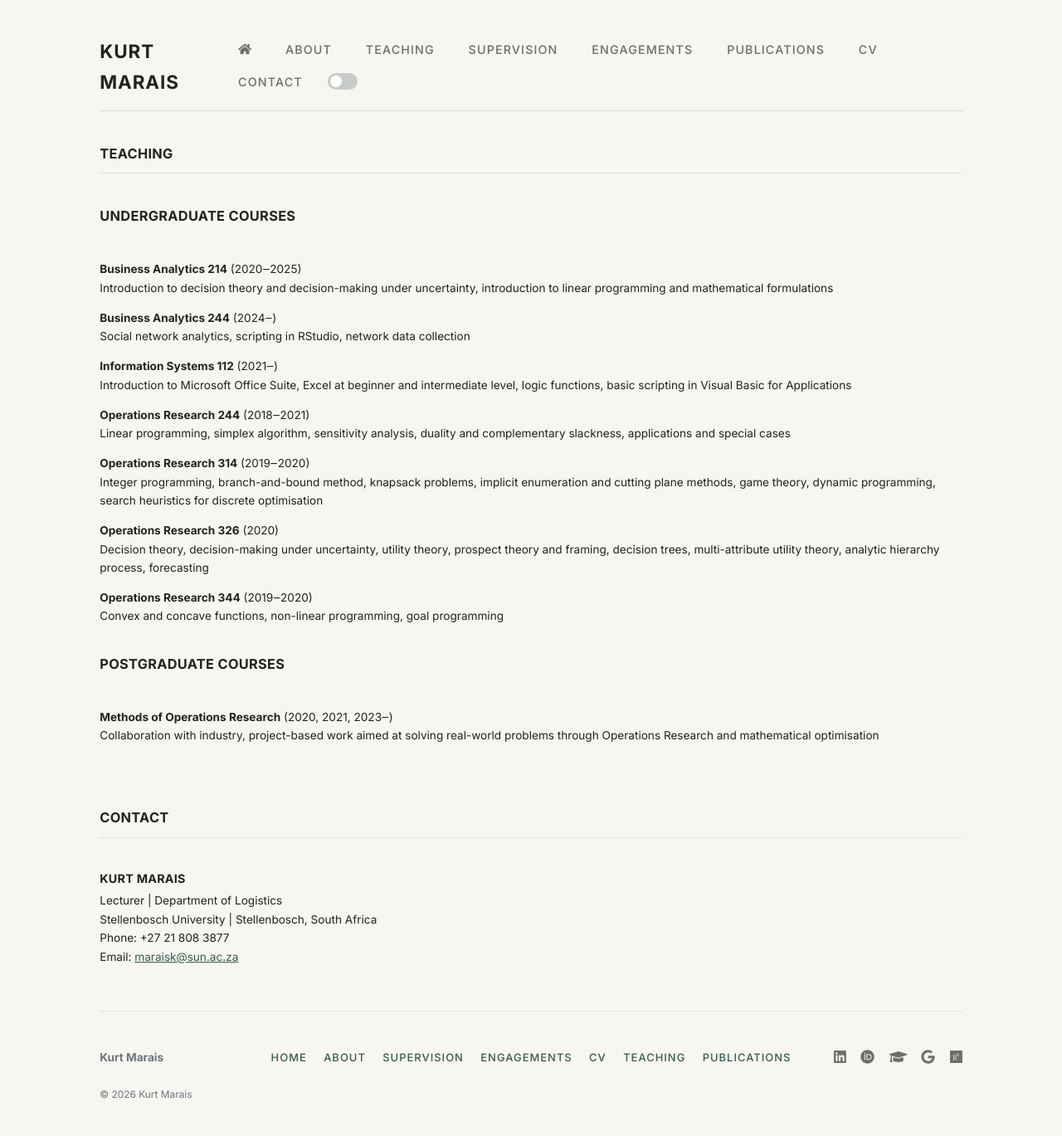
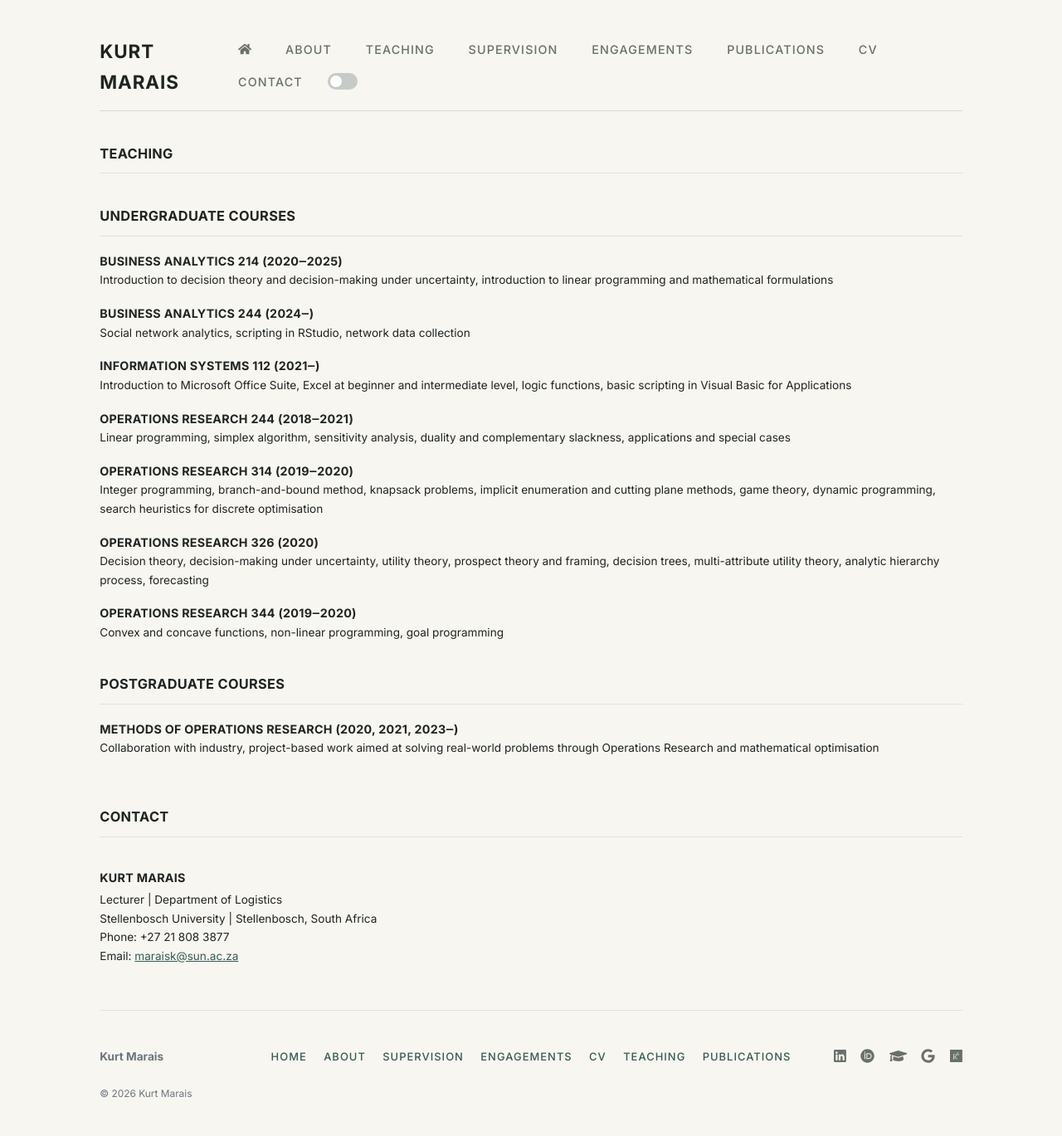
Before and after one commit to kurtmarais/kurtmarais.github.io, a Jekyll site: the page built from teaching.md, in a window 1280 px wide. Shown: the whole page at 83% size. Built offline with Jekyll 4.4.1, drawn with Linux system fonts in a browser that asks for light colours.

Commit message:
Add files via upload

```diff
--- a/teaching.md
+++ b/teaching.md
@@ -7,46 +7,50 @@ permalink: /teaching/
 <!--### Teaching philosophy-->
 
 <!-- Replace this section with your teaching philosophy. It can explain your approach to quantitative reasoning, applied problem-solving, computational methods and the connection between theory and practice. -->
-<!--<br>
-<br>-->
 
-### Undergraduate courses<br>
-<br>
+<h3 class="fw-bold border-bottom pb-3 mb-4">Undergraduate courses</h3>
 
-**Business Analytics 214** (2020‒2025)<br>
-Introduction to decision theory and decision-making under uncertainty, introduction to linear programming and mathematical formulations
-<br>
+<div class="course-item mb-4">
+  <h4 class="mb-1">Business Analytics 214 <span class="course-years">(2020&#8210;2025)</span></h4>
+  <p class="mb-0 course-description">Introduction to decision theory and decision-making under uncertainty, introduction to linear programming and mathematical formulations</p>
+</div>
 
-**Business Analytics 244** (2024‒)<br>
-Social network analytics, scripting in RStudio, network data collection
-<br>
+<div class="course-item mb-4">
+  <h4 class="mb-1">Business Analytics 244 <span class="course-years">(2024&#8210;)</span></h4>
+  <p class="mb-0 course-description">Social network analytics, scripting in RStudio, network data collection</p>
+</div>
 
-**Information Systems 112** (2021‒)<br>
-Introduction to Microsoft Office Suite, Excel at beginner and intermediate level, logic functions, basic scripting in Visual Basic for Applications
-<br>
+<div class="course-item mb-4">
+  <h4 class="mb-1">Information Systems 112 <span class="course-years">(2021&#8210;)</span></h4>
+  <p class="mb-0 course-description">Introduction to Microsoft Office Suite, Excel at beginner and intermediate level, logic functions, basic scripting in Visual Basic for Applications</p>
+</div>
 
-**Operations Research 244** (2018‒2021)<br>
-Linear programming, simplex algorithm, sensitivity analysis, duality and complementary slackness, applications and special cases
-<br>
+<div class="course-item mb-4">
+  <h4 class="mb-1">Operations Research 244 <span class="course-years">(2018&#8210;2021)</span></h4>
+  <p class="mb-0 course-description">Linear programming, simplex algorithm, sensitivity analysis, duality and complementary slackness, applications and special cases</p>
+</div>
 
-**Operations Research 314** (2019‒2020)<br>
-Integer programming, branch-and-bound method, knapsack problems, implicit enumeration and cutting plane methods, game theory, dynamic programming, search heuristics for discrete optimisation
-<br>
+<div class="course-item mb-4">
+  <h4 class="mb-1">Operations Research 314 <span class="course-years">(2019&#8210;2020)</span></h4>
+  <p class="mb-0 course-description">Integer programming, branch-and-bound method, knapsack problems, implicit enumeration and cutting plane methods, game theory, dynamic programming, search heuristics for discrete optimisation</p>
+</div>
 
-**Operations Research 326** (2020)<br>
-Decision theory, decision-making under uncertainty, utility theory, prospect theory and framing, decision trees, multi-attribute utility theory, analytic hierarchy process, forecasting
-<br>
+<div class="course-item mb-4">
+  <h4 class="mb-1">Operations Research 326 <span class="course-years">(2020)</span></h4>
+  <p class="mb-0 course-description">Decision theory, decision-making under uncertainty, utility theory, prospect theory and framing, decision trees, multi-attribute utility theory, analytic hierarchy process, forecasting</p>
+</div>
 
-**Operations Research 344** (2019‒2020)<br>
-Convex and concave functions, non-linear programming, goal programming
-<br><br>
+<div class="course-item mb-4">
+  <h4 class="mb-1">Operations Research 344 <span class="course-years">(2019&#8210;2020)</span></h4>
+  <p class="mb-0 course-description">Convex and concave functions, non-linear programming, goal programming</p>
+</div>
 
-### Postgraduate courses<br>
-<br>
+<h3 class="fw-bold border-bottom pb-3 mb-4 mt-5">Postgraduate courses</h3>
 
-**Methods of Operations Research** (2020, 2021, 2023‒)<br>
-Collaboration with industry, project-based work aimed at solving real-world problems through Operations Research and mathematical optimisation
-<br><br>
+<div class="course-item mb-4">
+  <h4 class="mb-1">Methods of Operations Research <span class="course-years">(2020, 2021, 2023&#8210;)</span></h4>
+  <p class="mb-0 course-description">Collaboration with industry, project-based work aimed at solving real-world problems through Operations Research and mathematical optimisation</p>
+</div>
 
 <!-- ### Teaching resources
 
```
